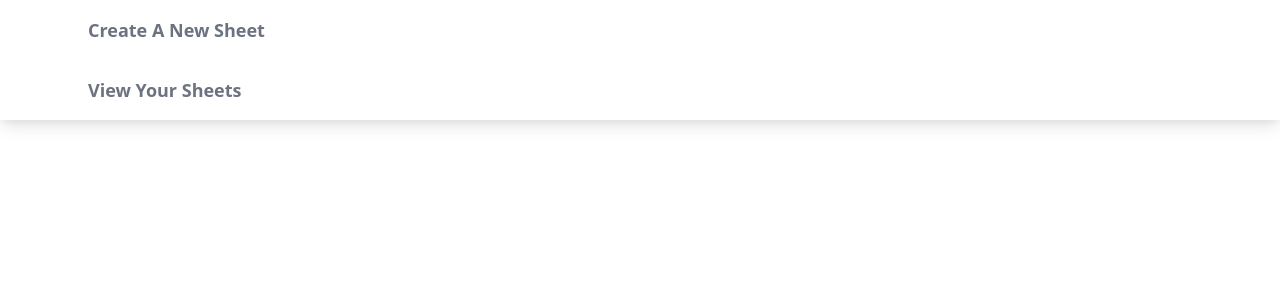
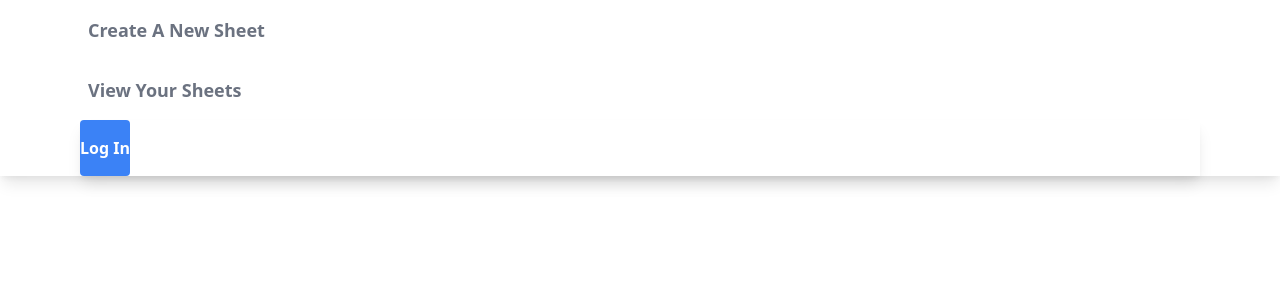
Before and after one commit to JZims/osheet-frontend, a React (Create React App) app: page / in a window 1280 px wide. Shown: the top 300 px of the page. Built offline with nearby package versions, Linux system fonts and the light colour scheme; no server answers.

Commit message:
in too deep now

```diff
--- a/src/components/App.js
+++ b/src/components/App.js
@@ -1,9 +1,8 @@
-import { useSelector } from 'react-redux'
+
 import {Switch, Route, Link } from "react-router-dom";
 
 //tailwindcss style file
 import '../styles/main.css'
-
 import Nav from './Nav'
 import Home from './Home.js'
 import NewSheet from './NewSheet.js'
@@ -14,7 +13,6 @@ function App() {
 
   return (
     <div>
-
            <Switch>
              <Route exact path="/">
                <Home/>
--- a/src/components/Nav.js
+++ b/src/components/Nav.js
@@ -5,14 +5,8 @@ import LoginButton from './login-button'
 import LogoutButton from './logout-button'
 
 
-function Nav() {
-
-
-
-
+function MainNav() {
     return (
-        <nav class="bg-white shadow-lg">
-		    <div class="max-w-6xl mx-auto px-4">
 	 <div class="flex justify-between">
 		 <div class="flex space-x-7">
              <div>
@@ -23,14 +17,34 @@ function Nav() {
                         <span class="font-semibold text-gray-500 text-lg">View Your Sheets</span>
                     </RouterNavLink>
             </div>
-
 		</div>
 	</div>
+
+    )
+}
+
+function AuthNav() {
+    const { isAuthenticated } = useAuth0()
+
+    return(
+        <div class="bg-white shadow-lg justify-end">
+            {isAuthenticated ? <LogoutButton/> : <LoginButton/> }
+        </div>
+    )
+}
+
+
+function NavBar(){
+   return( <nav class="bg-white shadow-lg">
+		    <div class="max-w-6xl mx-auto px-4">
+                <MainNav/>
+                <AuthNav/>
             </div>
     </nav>
    )
 }
-export default Nav
+
+export default NavBar
 
 /*
 function handleLogin(e) {
```
Lines whose indentation alone changed are shown as unchanged.
